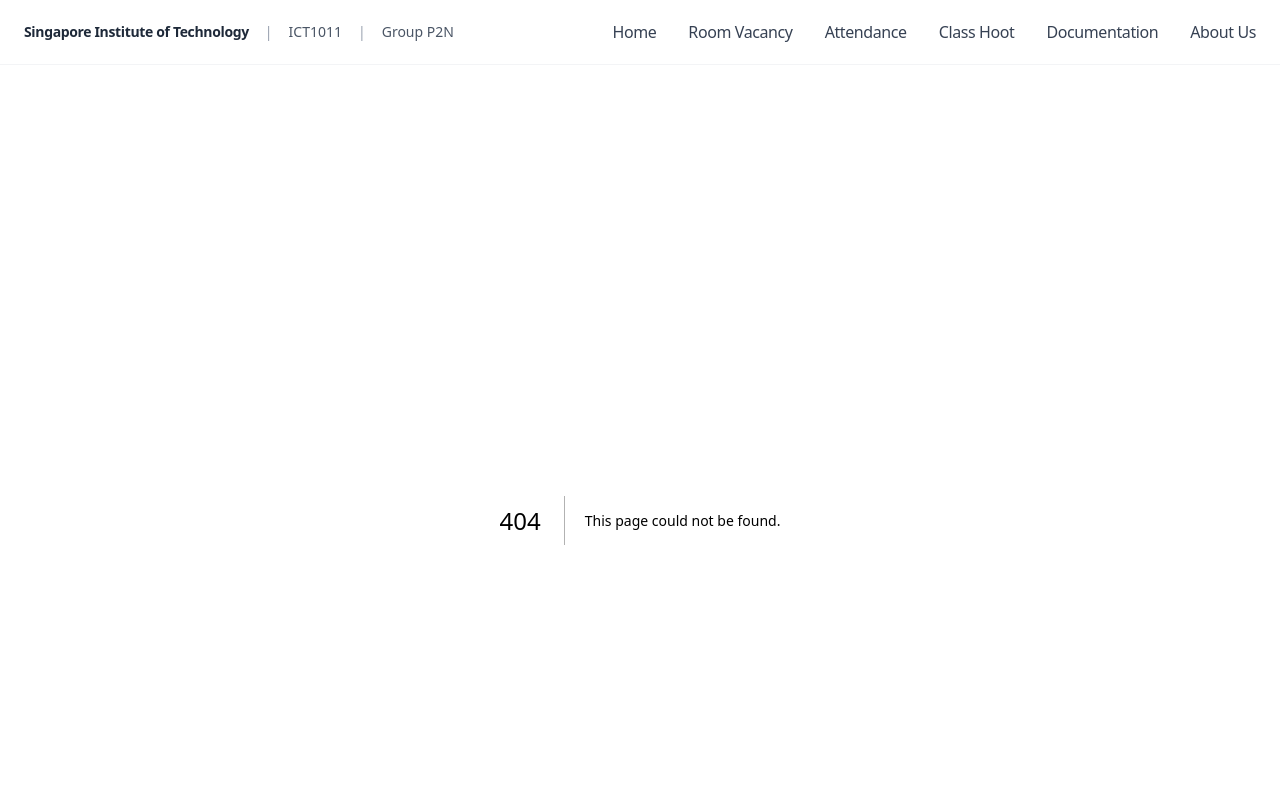
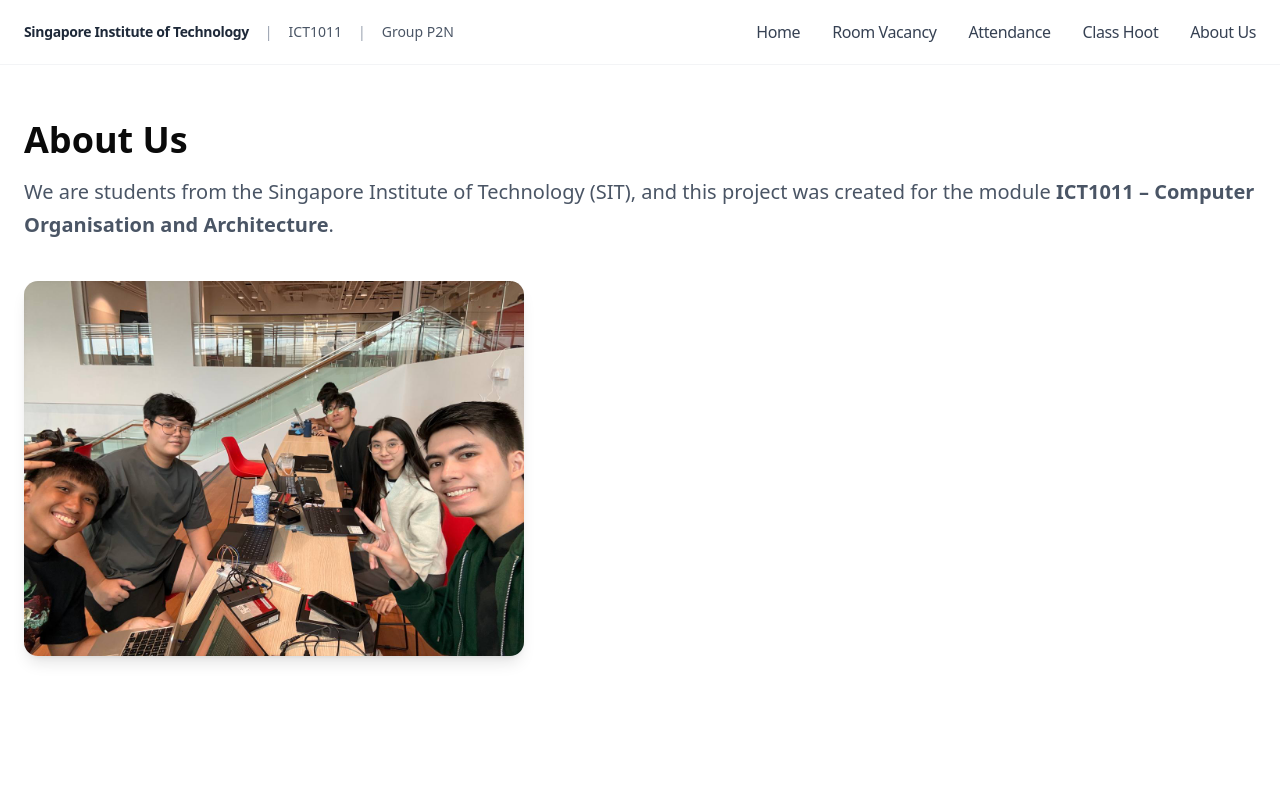
Before and after one commit to aungsh/sit-aio, a Next.js app in the folder web-portal/: page /about in a window 1280 px wide. Before the commit this address had no page. Shown: the top 800 px of the page. Built offline with nearby package versions, Linux system fonts and the light colour scheme.

Commit message:
feat(about): create About Us page

```diff
--- /dev/null
+++ b/web-portal/app/about/page.tsx
@@ -0,0 +1,35 @@
+import Image from "next/image";
+
+export default function AboutUsPage() {
+  return (
+    <>
+      <h1 className="text-4xl font-bold mb-4">About Us</h1>
+      <div className="space-y-10">
+        {/* Header */}
+        <header className="space-y-4">
+          <p className="text-xl text-gray-600 leading-relaxed">
+            We are students from the Singapore Institute of Technology (SIT),
+            and this project was created for the module{" "}
+            <span className="font-semibold">
+              ICT1011 – Computer Organisation and Architecture
+            </span>
+            .
+          </p>
+        </header>
+
+        {/* Team */}
+        <section className="space-y-4">
+          <div className="mt-6">
+            <Image
+              src="/team.jpeg"
+              alt="Our Team"
+              width={500}
+              height={400}
+              className="rounded-xl shadow-lg"
+            />
+          </div>
+        </section>
+      </div>
+    </>
+  );
+}
--- a/web-portal/components/navbar.tsx
+++ b/web-portal/components/navbar.tsx
@@ -9,7 +9,6 @@ const navLinks = [
   { name: "Room Vacancy", href: "/room-vacancy" },
   { name: "Attendance", href: "/attendance" },
   { name: "Class Hoot", href: "/classhoot" },
-  { name: "Documentation", href: "/documentation" },
   { name: "About Us", href: "/about" },
 ];
 
```
Also changed, not shown: web-portal/public/team.jpeg (added).
